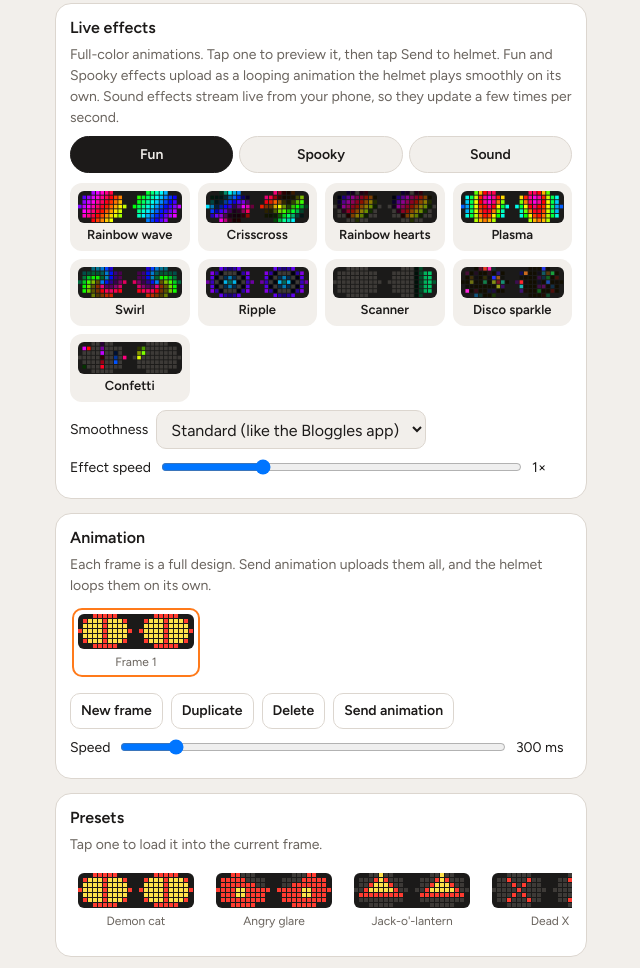
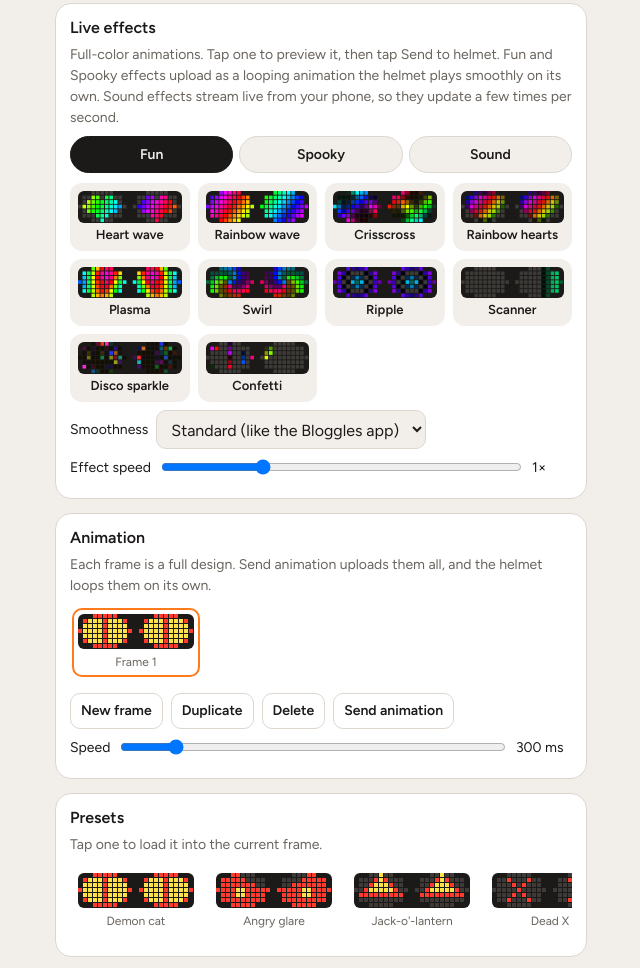
Before and after one commit to dglsconklin/bloggles, a plain HTML site: page index.html in a window 1280 px wide. Shown: the part 849-1817 px from the top of the page, without its empty margins (319-959 px from the left). Drawn offline with Linux system fonts and the light colour scheme.

Commit message:
Add files via upload

```diff
--- a/index.html
+++ b/index.html
@@ -537,7 +537,9 @@ function hsv(h,s,v){ h=fract(h)*6; const i=Math.floor(h),f=h-i,p=v*(1-s),q=v*(1-
 function hash3(x,y,z){ let h=(Math.imul(x|0,374761393)+Math.imul(y|0,668265263)+Math.imul(z|0,1442695041))|0; h=Math.imul(h^(h>>>13),1274126177); h^=h>>>16; return (h>>>0)/4294967295; }
 function noise3(x,y,z){ const xi=Math.floor(x),yi=Math.floor(y),zi=Math.floor(z),xf=x-xi,yf=y-yi,zf=z-zi,u=xf*xf*(3-2*xf),v=yf*yf*(3-2*yf),w3=zf*zf*(3-2*zf); let r=0;
   for(let dz=0;dz<2;dz++)for(let dy=0;dy<2;dy++)for(let dx=0;dx<2;dx++) r+=hash3(xi+dx,yi+dy,zi+dz)*(dx?u:1-u)*(dy?v:1-v)*(dz?w3:1-w3); return r; }
-function lubdub(t,bpm){ const ph=fract(t*bpm/60); return Math.max(Math.exp(-Math.pow((ph-0.05)/0.05,2)),0.7*Math.exp(-Math.pow((ph-0.3)/0.06,2))); }
+function lubdub(t,bpm){ const ph=fract(t*bpm/60), cd=c=>{ const d=Math.abs(ph-c); return Math.min(d,1-d); };
+  return Math.max(Math.exp(-Math.pow(cd(0.1)/0.09,2)),0.7*Math.exp(-Math.pow(cd(0.38)/0.1,2))); }
+const HEART=["...........","...xx.xx...","..xxxxxxx..",".xxxxxxxxx.","..xxxxxxx..","....xxx....",".....x....."];
 function heartCov(x,y,s){ let n=0; for(let i=0;i<3;i++)for(let j=0;j<3;j++){ const u=(x-0.33+i*0.33-5)/(4*s), v=-(y-0.33+j*0.33-3.4)/(3*s); const a=u*u+v*v-1; if(a*a*a-u*u*v*v*v<=0) n++; } return n/9; }
 function firePal(h){ h=clamp(h); if(h<0.33) return [h*3*0.85,0,0]; if(h<0.66) return [0.85+(h-0.33)*0.45,(h-0.33)*3*0.45,0]; return [1,0.45+(h-0.66)*3*0.45,(h-0.66)*3*0.25]; }
 const EYE=PRESETS[0][1];
@@ -562,9 +564,10 @@ function eyePx(S,t,x,y,o){ o=o||{}; const iris=o.iris||3, pupil=o.pupil||1, hot=
   return sc([0.07,0,0.02],glow); }
 
 const FX=[
+ {id:'heartwave',name:'Heart wave',cat:'fun',loop:1.3,seamless:true,px:(S,t,x,y,e)=>HEART[y][x]==='x'?hsv((x+e*11)/22+y/40-t/1.3,1,1):[0,0,0]},
  {id:'rainbow',name:'Rainbow wave',cat:'fun',loop:10/3,seamless:true,px:(S,t,x,y,e)=>hsv((x+e*13+y*0.8)/22-t*0.3,1,1)},
  {id:'criss',name:'Crisscross',cat:'fun',loop:3.927,seamless:true,px:(S,t,x,y,e)=>{ const g=x+e*13,a=Math.sin((g+y)*0.75-t*3.2),b=Math.sin((g-y)*0.75+t*3.2),v=Math.pow((Math.max(a,b)+1)/2,2.5); return hsv(g/26+y/14+t/3.927,1,0.08+0.92*v); }},
- {id:'hearts',name:'Rainbow hearts',cat:'fun',loop:2.5,seamless:true,px:(S,t,x,y)=>{ const p=lubdub(t,72),cov=heartCov(x,y,0.86+0.16*p); return cov?hsv((x+y)/16-t*0.4,1,cov*(0.55+0.45*p)):[0,0,0]; }},
+ {id:'hearts',name:'Rainbow hearts',cat:'fun',loop:2.5,seamless:true,px:(S,t,x,y)=>{ const p=lubdub(t,72),cov=heartCov(x,y,0.94); return cov?hsv((x+y)/16-t*0.4,1,cov*(0.7+0.3*p)):[0,0,0]; }},
  {id:'plasma',name:'Plasma',cat:'fun',loop:6,seamless:true,px:(S,t,x,y,e)=>{ const m=e?10-x:x,q=t*Math.PI/3; return hsv((Math.sin(m*0.55+q)+Math.sin(y*0.7-q)+Math.sin((m+y)*0.4+q)+Math.sin(Math.hypot(m-5,y-3)*0.9-2*q))/8+t/6,1,1); }},
  {id:'swirl',name:'Swirl',cat:'fun',loop:20/7,seamless:true,px:(S,t,x,y,e)=>{ const m=e?10-x:x,dx=m-5,dy=(y-3)*1.15,a=Math.atan2(dy,dx),r=Math.hypot(dx,dy); return hsv(a/(2*Math.PI)+r*0.07-t*0.35,1,0.3+0.7*(Math.sin(a*3+r*1.2-t*4.398)+1)/2); }},
  {id:'ripple',name:'Ripple',cat:'fun',loop:0.8*Math.PI,seamless:true,px:(S,t,x,y)=>{ const d=Math.hypot(x-5,(y-3)*1.25),w=(Math.sin(d*1.7-t*5)+1)/2; return hsv(t/(0.8*Math.PI)+d*0.06,1,w*w); }},
--- a/sw.js
+++ b/sw.js
@@ -1,4 +1,4 @@
-const CACHE = 'bloggles-v7';
+const CACHE = 'bloggles-v8';
 const ASSETS = ['./', 'index.html', 'manifest.webmanifest', 'icon-192.png', 'icon-512.png'];
 self.addEventListener('install', e => {
   e.waitUntil(caches.open(CACHE).then(c => c.addAll(ASSETS)).then(() => self.skipWaiting()));
```
